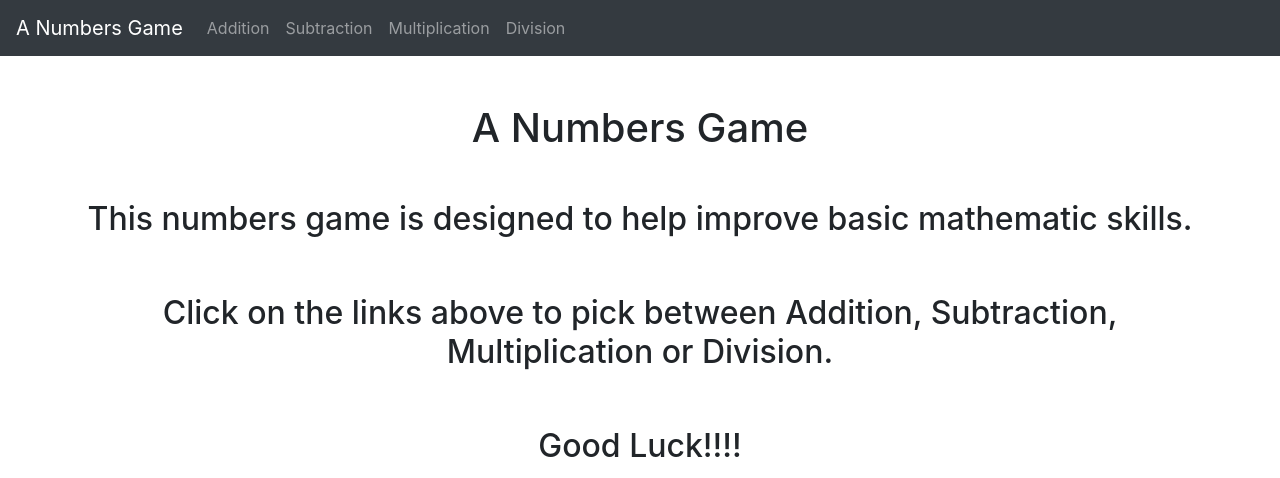
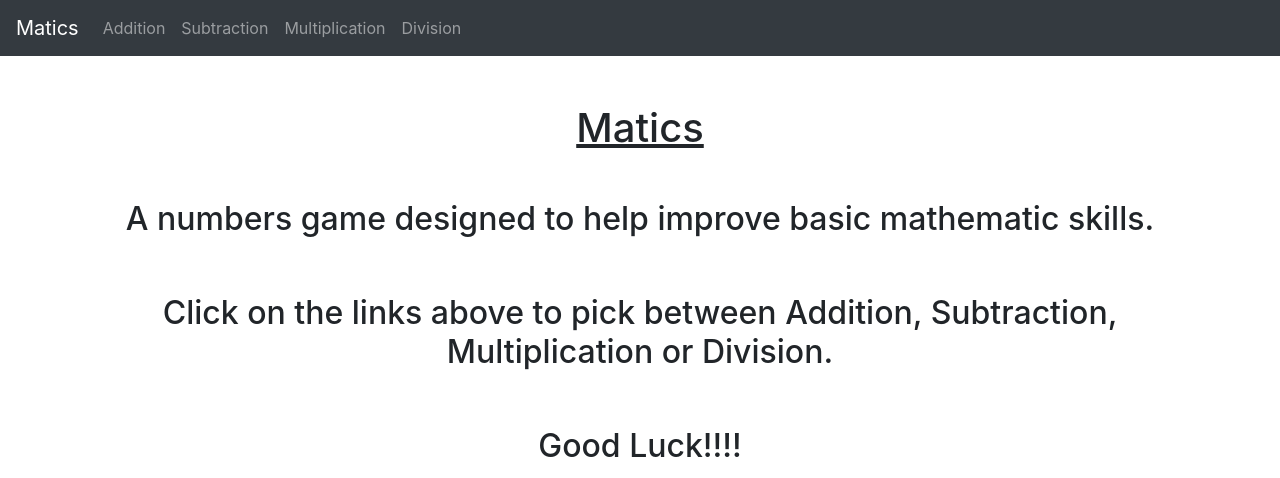
Before and after one commit to SMcGillycuddy/a-numbers-game, a Django app: page / in a window 1280 px wide. Shown: the top 478 px of the page. Run offline with Django 3.2, Linux system fonts and the light colour scheme; some libraries are stand-ins or nearby versions.

Commit message:
Matics V.1

```diff
--- a/website/templates/base.html
+++ b/website/templates/base.html
@@ -8,14 +8,14 @@
     <!-- Bootstrap CSS -->
     <link rel="stylesheet" href="https://stackpath.bootstrapcdn.com/bootstrap/4.4.1/css/bootstrap.min.css" integrity="sha384-Vkoo8x4CGsO3+Hhxv8T/Q5PaXtkKtu6ug5TOeNV6gBiFeWPGFN9MuhOf23Q9Ifjh" crossorigin="anonymous">
 
-     <title>A Numbers Game</title>
+     <title>Matics</title>
   </head>
 
   <body>
 
   <!-- Navigation Bar -->
   <nav class="navbar navbar-expand-lg navbar-dark bg-dark">
-  <a class="navbar-brand" href="{% url 'home' %}">A Numbers Game</a>
+  <a class="navbar-brand" href="{% url 'home' %}">Matics</a>
   <button class="navbar-toggler" type="button" data-toggle="collapse" data-target="#navbarSupportedContent" aria-controls="navbarSupportedContent" aria-expanded="false" aria-label="Toggle navigation">
     <span class="navbar-toggler-icon"></span>
   </button>
--- a/website/templates/home.html
+++ b/website/templates/home.html
@@ -6,11 +6,11 @@
 
 	</br>
 
-    <h1>A Numbers Game</h1>
+    <h1><u>Matics</u></h1>
     </br>
 
     <p>
-    	<h2>This numbers game is designed to help improve basic mathematic skills.</h2>
+    	<h2>A numbers game designed to help improve basic mathematic skills.</h2>
 	</p>
     </br>
 
```
